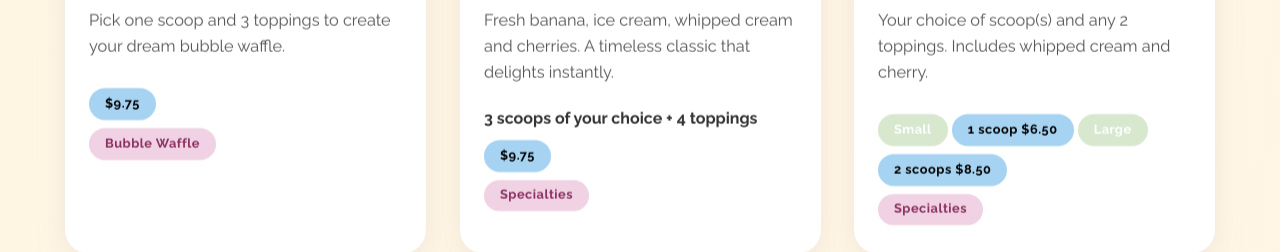
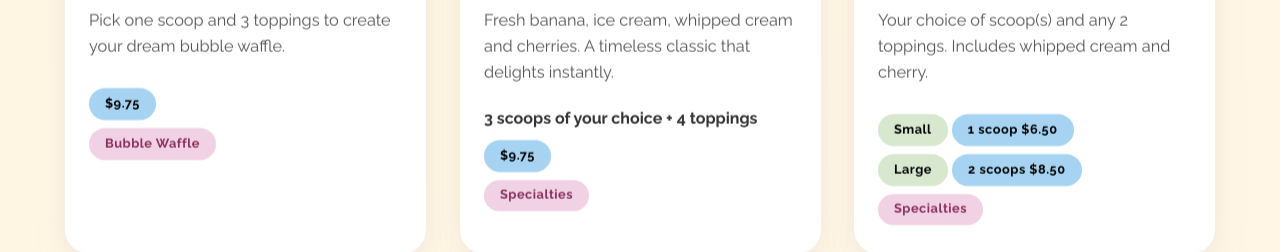
Before and after one commit to jarestrecol/nan-and-pops, a website: page index.html in a window 1280 px wide. Shown: the part 1220-1472 px from the top of the page. Drawn offline with Linux system fonts and the light colour scheme; a web font is replaced by a local one.

Commit message:
Refactor flavor card layout for Classic Sundae

```diff
--- a/index.html
+++ b/index.html
@@ -311,10 +311,10 @@
               <div class="flavor-content">
               <h3>Sundaes</h3>
               <p>Your choice of scoop(s) and any 2 toppings. Includes whipped cream and cherry.</p>
-                        <span class="flavor-tag" style="background: #D7E8CF; color: #fff;">Small</span>
-                        <span class="flavor-tag" style="background: var(--pastel-blue); color: #000;">1 scoop $6.50</span>
-                        <span class="flavor-tag" style="background: #D7E8CF; color: #fff;">Large</span>
-                        <span class="flavor-tag" style="background: var(--pastel-blue); color: #000;">2 scoops $8.50</span>
+              <div><span class="flavor-tag" style="background: #D7E8CF; color: #000;">Small</span>
+              <span class="flavor-tag" style="background: var(--pastel-blue); color: #000;">1 scoop $6.50</span></div>
+              <div><span class="flavor-tag" style="background: #D7E8CF; color: #000;">Large</span>
+              <span class="flavor-tag" style="background: var(--pastel-blue); color: #000;">2 scoops $8.50</span></div>
               <div class="flavor-meta">
             <span class="flavor-tag">Specialties</span>
         </div>
```
Lines whose indentation alone changed are shown as unchanged.
